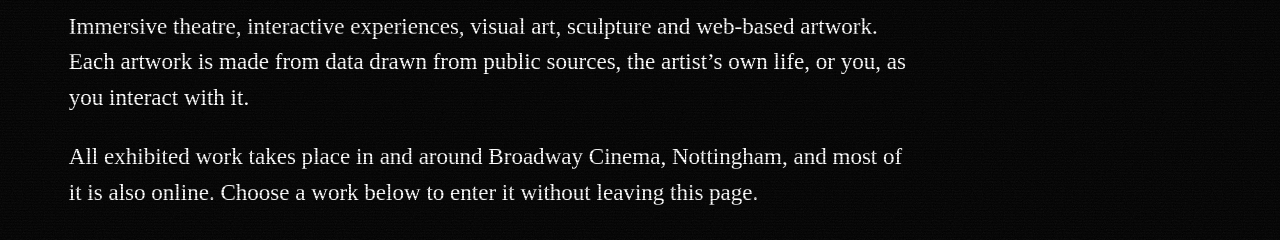
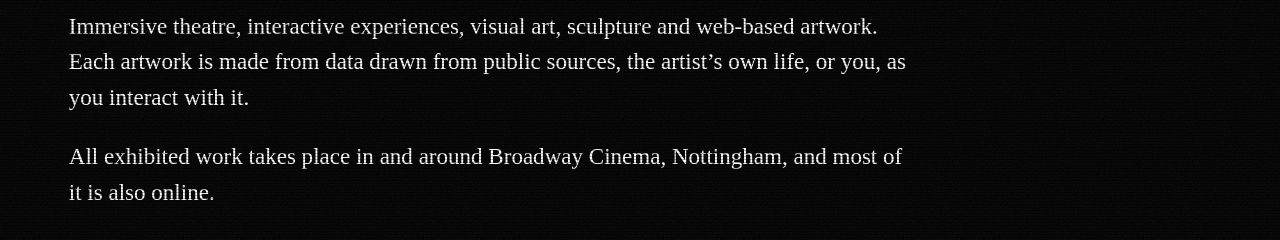
Before and after one commit to ChronicInsanity/PTS4.0, a plain HTML site: page index.html in a window 1280 px wide. Shown: the part 343-583 px from the top of the page. Drawn offline with Linux system fonts and the light colour scheme.

Commit message:
Update index.html

```diff
--- a/index.html
+++ b/index.html
@@ -82,7 +82,7 @@ footer{padding-top:3rem;padding-bottom:3rem;color:var(--dim);font-size:1rem}
   <h1>Puncture The Screen 2026</h1>
   <p class="tag ca">A digital and data driven arts festival</p>
   <p class="intro">Immersive theatre, interactive experiences, visual art, sculpture and web-based artwork. Each artwork is made from data drawn from public sources, the artist’s own life, or you, as you interact with it.</p>
-  <p class="intro">All exhibited work takes place in and around Broadway Cinema, Nottingham, and most of it is also online. Choose a work below to enter it without leaving this page.</p>
+  <p class="intro">All exhibited work takes place in and around Broadway Cinema, Nottingham, and most of it is also online.</p>
   <a class="pass" href="https://www.eventbrite.co.uk/e/1999202598790?aff=oddtdtcreator" target="_blank" rel="noopener">Donate to us by buying a Festival Pass (opens in a new tab)</a>
 </header>
 <main id="main" tabindex="-1">
```
